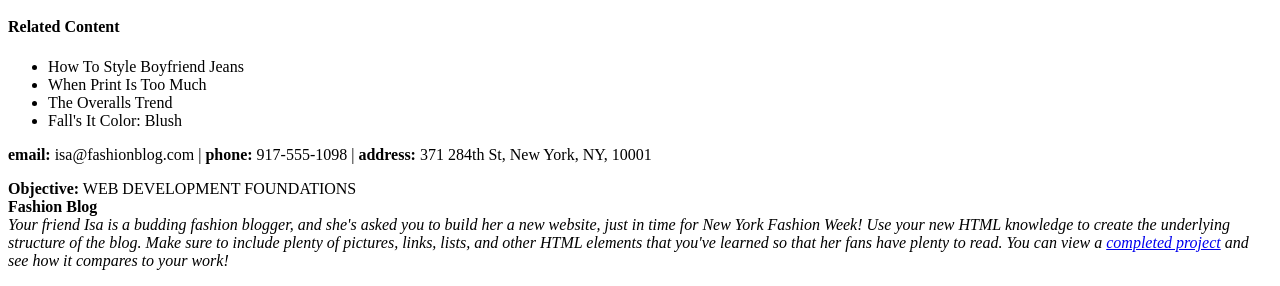
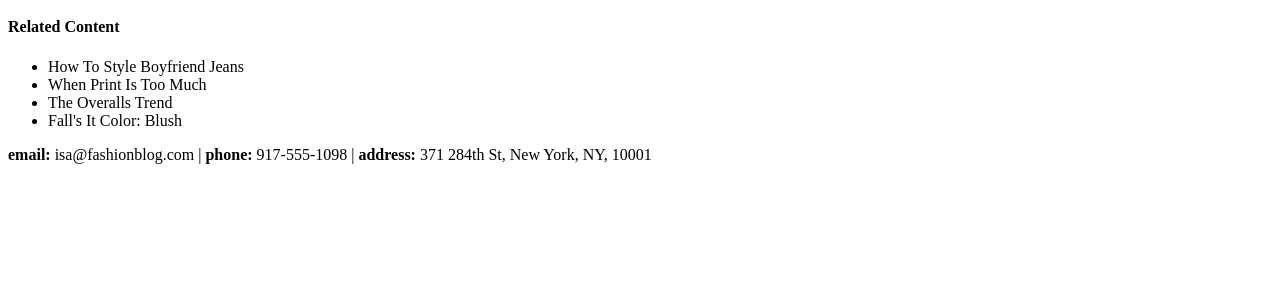
Before and after one commit to Roannej/fashion-blog, a plain HTML site: page index.html in a window 1280 px wide. Shown: the part 1673-1959 px from the top of the page. After the commit the page ends 1853 px from the top, so only its background shows below. Drawn offline with Linux system fonts and the light colour scheme.

Commit message:
remove project objective

```diff
--- a/index.html
+++ b/index.html
@@ -34,13 +34,5 @@
         <p><strong>email:</strong> isa@fashionblog.com | <strong>phone:</strong> 917-555-1098 | <strong>address:</strong> 371 284th St, New York, NY, 10001</p>
       </div>
 
-      <quote><p><strong>Objective&colon;</strong> WEB DEVELOPMENT FOUNDATIONS<br>
-        <strong>Fashion Blog</strong><br>
-        <em>Your friend Isa is a budding fashion blogger, and she's asked you to build her a new website, just in time for New York Fashion Week!
-
-        Use your new HTML knowledge to create the underlying structure of the blog. Make sure to include plenty of pictures, links, lists, and other HTML elements that you've learned so that her fans have plenty to read.
-
-        You can view a <a href="https://content.codecademy.com/courses/learn-html/elements-and-structure/fashion.html" target="_blank">completed project</a> and see how it compares to your work!</em></p></quote>
-
   </body>
   </html>
```
